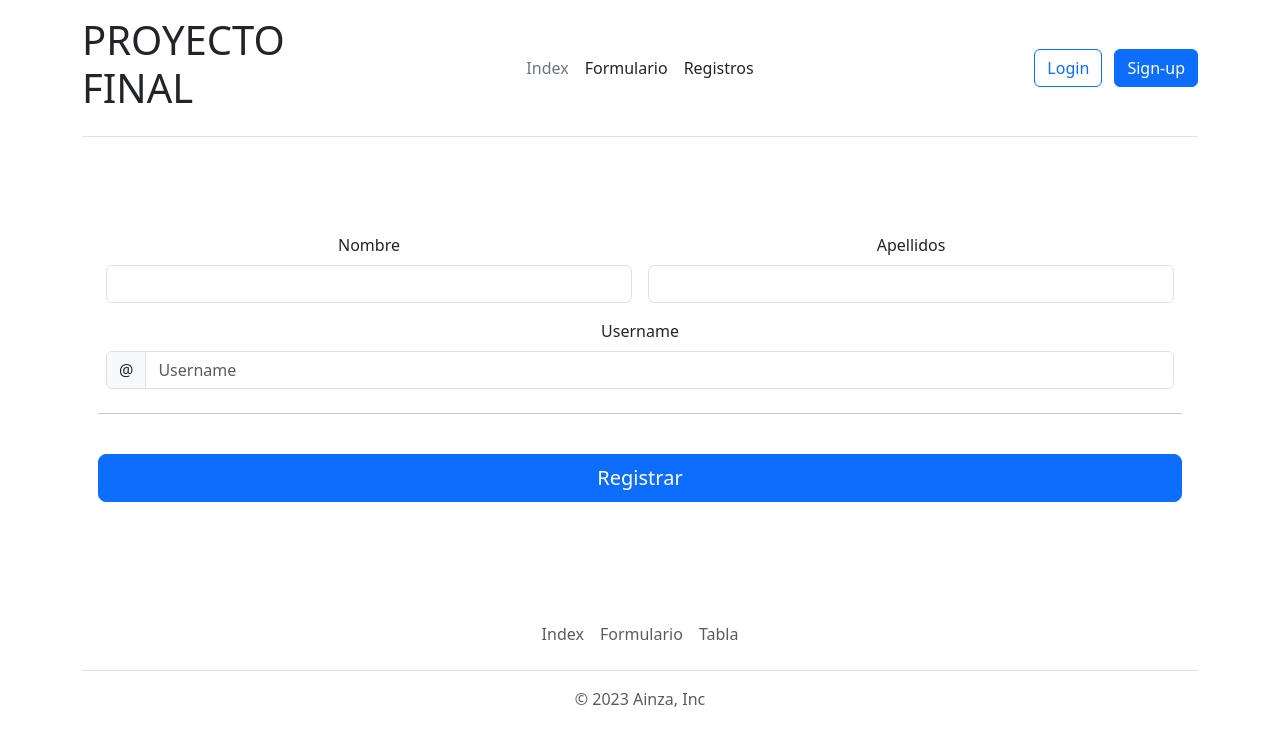
After one commit to apiranzo/project_php_db, a PHP site: page /formulario.php in a window 1280 px wide. The commit adds this page. Shown: the top 746 px of the page. Run offline with PHP 8.4, Linux system fonts and the light colour scheme; some libraries are stand-ins or nearby versions.

Commit message:
Eddit and create conection of db, form and registers

```diff
--- a/footer.php
+++ b/footer.php
@@ -0,0 +1,19 @@
+</main>
+
+<!-- footer.bg-dark>p>lorem  (Forma de generar una etiqueta con classe bagraund con una p y un texto lorem dentro-->
+<div class="b-example-divider"></div>
+
+<div class="container">
+  <footer class="py-3 my-4">
+    <ul class="nav justify-content-center border-bottom pb-3 mb-3">
+      <li class="nav-item"><a href="index.php" class="nav-link px-2 text-muted">Index</a></li>
+      <li class="nav-item"><a href="formulario.php" class="nav-link px-2 text-muted">Formulario</a></li>
+      <li class="nav-item"><a href="tabla.php" class="nav-link px-2 text-muted">Tabla</a></li>
+    </ul>
+    <p class="text-center text-muted">&copy; 2023 Ainza, Inc</p>
+  </footer>
+</div>
+
+<script src="https://cdn.jsdelivr.net/npm/bootstrap@5.3.0-alpha1/dist/js/bootstrap.bundle.min.js" integrity="sha384-w76AqPfDkMBDXo30jS1Sgez6pr3x5MlQ1ZAGC+nuZB+EYdgRZgiwxhTBTkF7CXvN" crossorigin="anonymous"></script>
+</body>
+</html>
--- /dev/null
+++ b/formulario.php
@@ -0,0 +1,41 @@
+<?php include 'header.php' ?>
+<?php include 'navbar.php' ?>
+
+    <div class="px-4 py-5 my-5 text-center">
+
+    <form class="needs-validation" novalidate action="./db/form_registro.php" method="POST">
+                <div class="row g-3">
+                    <div class="col-sm-6">
+                    <label for="firstName" class="form-label">Nombre</label>
+                    <input type="text" class="form-control" id="firstName" name="firstName" placeholder="" value="" required>
+                    <div class="invalid-feedback">
+                        Valid first name is required.
+                    </div>
+                </div>
+
+                <div class="col-sm-6">
+                    <label for="lastName" class="form-label">Apellidos</label>
+                    <input type="text" class="form-control" id="lastName" name="lastName" placeholder="" value="" required>
+                    <div class="invalid-feedback">
+                        Valid last name is required.
+                    </div>
+                </div>
+
+                <div class="col-12">
+                    <label for="username" class="form-label">Username</label>
+                    <div class="input-group has-validation">
+                        <span class="input-group-text">@</span>
+                        <input type="text" class="form-control" id="username" name="username" placeholder="Username" required>
+                    <div class="invalid-feedback">
+                        Your username is required.
+                        </div>
+                    </div>
+                </div>
+
+                <hr class="my-4">
+
+                <button class="w-100 btn btn-primary btn-lg" type="submit">Registrar</button>
+            </form>
+    </div>
+
+<?php include 'footer.php' ?>
--- a/header.php
+++ b/header.php
@@ -0,0 +1,14 @@
+<!DOCTYPE html>
+<html lang="es">
+<head>
+    <meta charset="UTF-8">
+    <meta http-equiv="X-UA-Compatible" content="IE=edge">
+    <meta name="viewport" content="width=device-width, initial-scale=1.0">
+    <title>Recetas de libros</title>
+
+    <!--Links-->
+    <script src="https://kit.fontawesome.com/4fe330fef8.js" crossorigin="anonymous"></script>
+    <link href="https://cdn.jsdelivr.net/npm/bootstrap@5.3.0-alpha1/dist/css/bootstrap.min.css" rel="stylesheet" integrity="sha384-GLhlTQ8iRABdZLl6O3oVMWSktQOp6b7In1Zl3/Jr59b6EGGoI1aFkw7cmDA6j6gD" crossorigin="anonymous">
+
+</head>
+<body>
--- a/navbar.php
+++ b/navbar.php
@@ -0,0 +1,22 @@
+<nav class="container">
+    <header class="d-flex flex-wrap align-items-center justify-content-center justify-content-md-between py-3 mb-4 border-bottom">
+      <a href="/" class="d-flex align-items-center col-md-3 mb-2 mb-md-0 text-dark text-decoration-none">
+        <h1 class="bi me-2" width="40" height="32" aria-label="Bootstrap">PROYECTO FINAL</h1>
+      </a>
+
+      <ul class="nav col-12 col-md-auto mb-2 justify-content-center mb-md-0">
+        <li><a href="index.php" class="nav-link px-2 link-secondary">Index</a></li>
+        <li><a href="formulario.php" class="nav-link px-2 link-dark">Formulario</a></li>
+        <li><a href="tabla.php" class="nav-link px-2 link-dark">Registros</a></li>
+      </ul>
+
+      <div class="col-md-3 text-end">
+        <button type="button" onclick="location.href='ejercicio1.php'" class="btn btn-outline-primary me-2">Login</button>
+        <button type="button" onclick="location.href='form_registro.php'" class="btn btn-primary">Sign-up</button>
+      </div>
+    </header>
+</nav>
+
+  <div class="b-example-divider"></div>
+
+    <main class="container">
```
Also changed, not shown: db/conexion.php (added, +18 -0 lines), db/form_registro.php (added, +26 -0 lines), index.php (+13 -18 lines), tabla.php (added, +48 -0 lines), README.md.
